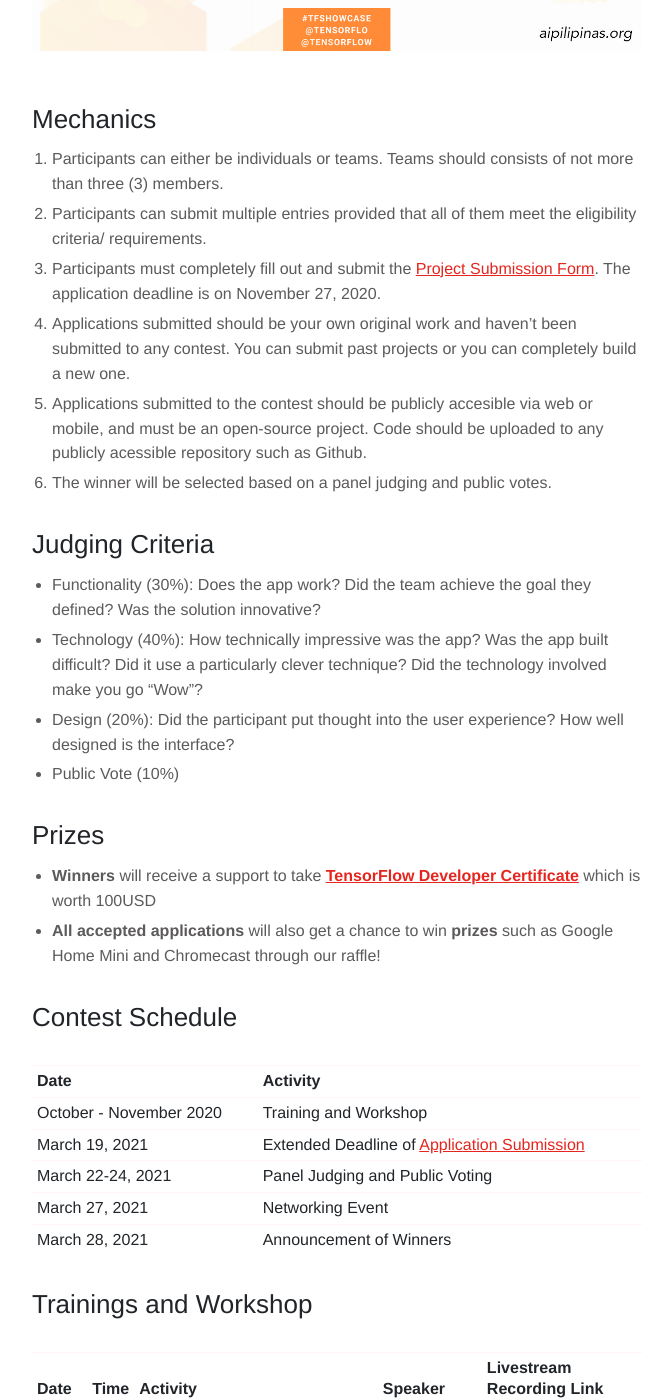
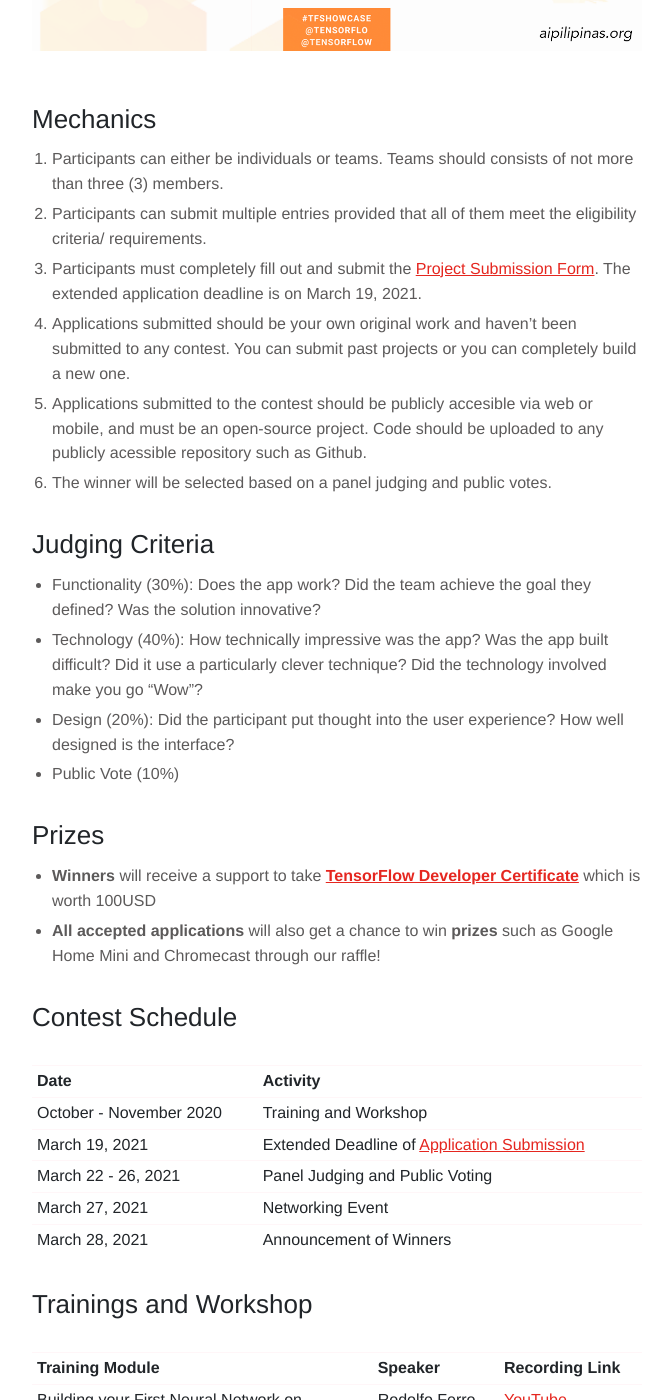
Before and after one commit to aipilipinas/aipilipinas.github.io, a Jekyll site: the page built from _events/tfshowcase.md, in a window 1280 px wide and 1400 px high, scrolled down 1072 px. Shown: the whole window, without its empty margins (143-814 px from the left). Built offline with Jekyll 4.4.1, drawn with Linux system fonts in a browser that asks for light colours; some of the changed text lies outside the part shown.

Commit message:
Update event date

```diff
--- a/_events/tfshowcase.md
+++ b/_events/tfshowcase.md
@@ -12,7 +12,7 @@
 ## Mechanics
 1. Participants can either be individuals or teams. Teams should consists of not more than three (3) members.
 2. Participants can submit multiple entries provided that all of them meet the eligibility criteria/ requirements.
-3. Participants must completely fill out and submit the [Project Submission Form](https://docs.google.com/forms/d/e/1FAIpQLSec9tvqn2iydC60jE4SS7lkjY7x4eoakQLtWCOkTENmh-5PWw/viewform). The application deadline is on November 27, 2020.
+3. Participants must completely fill out and submit the [Project Submission Form](https://docs.google.com/forms/d/e/1FAIpQLSec9tvqn2iydC60jE4SS7lkjY7x4eoakQLtWCOkTENmh-5PWw/viewform). The extended application deadline is on March 19, 2021.
 4. Applications submitted should be your own original work and haven't been submitted to any contest. You can submit past projects or you can completely build a new one.
 5. Applications submitted to the contest should be publicly accesible via web or mobile, and must be an open-source project. Code should be uploaded to any publicly acessible repository such as Github.
 6. The winner will be selected based on a panel judging and public votes.
@@ -38,7 +38,7 @@
 --- | ---
 October - November 2020 | Training and Workshop
 March 19, 2021 | Extended Deadline of [Application Submission](https://docs.google.com/forms/d/e/1FAIpQLSec9tvqn2iydC60jE4SS7lkjY7x4eoakQLtWCOkTENmh-5PWw/viewform)
-March 22-24, 2021  | Panel Judging and Public Voting
+March 22 - 26, 2021  | Panel Judging and Public Voting
 March 27, 2021 | Networking Event
 March 28, 2021  | Announcement of Winners
 
@@ -46,13 +46,13 @@
 
 ## Trainings and Workshop
 
-Date | Time | Activity | Speaker | Livestream Recording Link
---- | --- | --- | --- | ---
-Oct. 23 | 7pm | Building your First Neural Network on TensorFlow | Rodolfo Ferro | [YouTube](https://www.youtube.com/watch?v=WyTIbKWnl6E) [Facebook](https://www.facebook.com/watch/live/?v=347987302952547)
-Oct. 30 | 7pm | Image Classification in TensorFlow | Rodolfo Ferro | [YouTube](https://www.youtube.com/watch?v=w_6mLDn_RbI) [Facebook](https://www.facebook.com/AIPilipinas/posts/873700633165134)
-Oct. 31 | 1pm | Sequences, RNN in TensorFlow | Yogesh Kulkarni | [YouTube](https://www.youtube.com/watch?v=qFrdm_9fjJY) [Facebook](https://www.facebook.com/AIPilipinas/posts/873935699808294)
-Nov. 14 | 1pm | Building a TensorFlow Lite App | Henry Ruiz | [YouTube](https://www.youtube.com/watch?v=G6sqRaqkF5U) [Facebook](https://www.facebook.com/239492583252612/posts/885112585357272/)
-Nov. 14 | 3pm | Text Classification in TensorFlow | Thierno Ibrahima | [YouTube](https://www.youtube.com/watch?v=DUxlIWr2T30) [Facebook](https://www.facebook.com/239492583252612/posts/886145321920665/)
+Training Module | Speaker | Recording Link
+--- | --- | ---
+Building your First Neural Network on TensorFlow | Rodolfo Ferro | [YouTube](https://www.youtube.com/watch?v=WyTIbKWnl6E) [Facebook](https://www.facebook.com/watch/live/?v=347987302952547)
+Image Classification in TensorFlow | Rodolfo Ferro | [YouTube](https://www.youtube.com/watch?v=w_6mLDn_RbI) [Facebook](https://www.facebook.com/AIPilipinas/posts/873700633165134)
+Sequences, RNN in TensorFlow | Yogesh Kulkarni | [YouTube](https://www.youtube.com/watch?v=qFrdm_9fjJY) [Facebook](https://www.facebook.com/AIPilipinas/posts/873935699808294)
+Building a TensorFlow Lite App | Henry Ruiz | [YouTube](https://www.youtube.com/watch?v=G6sqRaqkF5U) [Facebook](https://www.facebook.com/239492583252612/posts/885112585357272/)
+Text Classification in TensorFlow | Thierno Ibrahima | [YouTube](https://www.youtube.com/watch?v=DUxlIWr2T30) [Facebook](https://www.facebook.com/239492583252612/posts/886145321920665/)
 
 
 ## Resources
```
